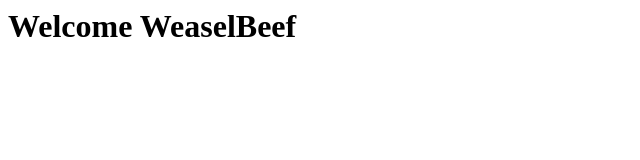
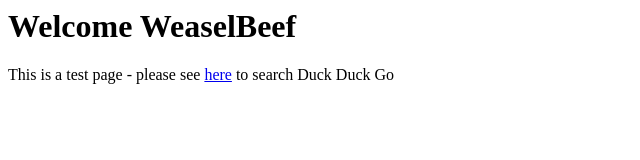
Before and after one commit to sarlacpit/weaselbeef, a plain HTML site: page index.html in a window 1280 px wide. Shown: the whole page, without its empty margins (0-640 px from the left). Drawn offline with Linux system fonts and the light colour scheme.

Commit message:
Update index.html
added link

```diff
--- a/index.html
+++ b/index.html
@@ -1,3 +1,4 @@
 <html>
 <h1>Welcome WeaselBeef</h1>
+  <body>This is a test page - please see <a href="https://duckduckgo.co.uk"> here</a> to search Duck Duck Go</body>
 </html>
```
